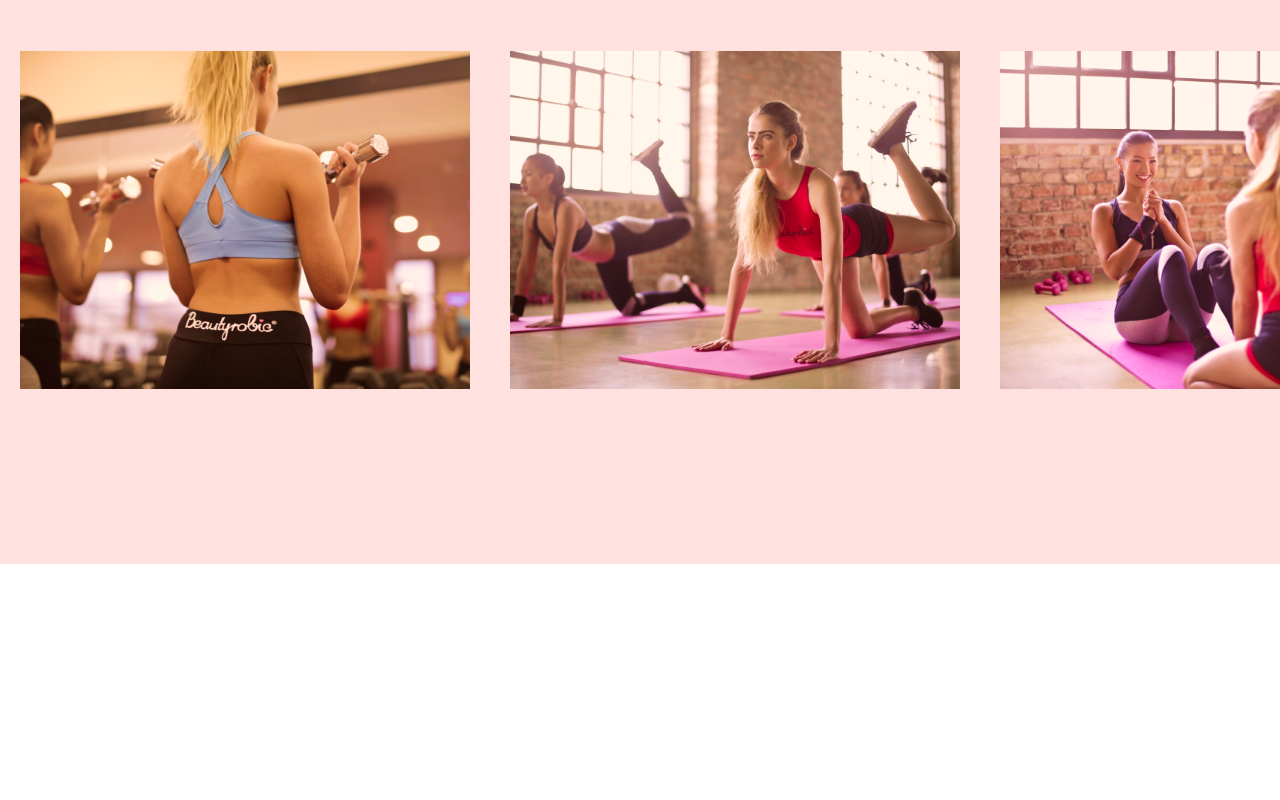
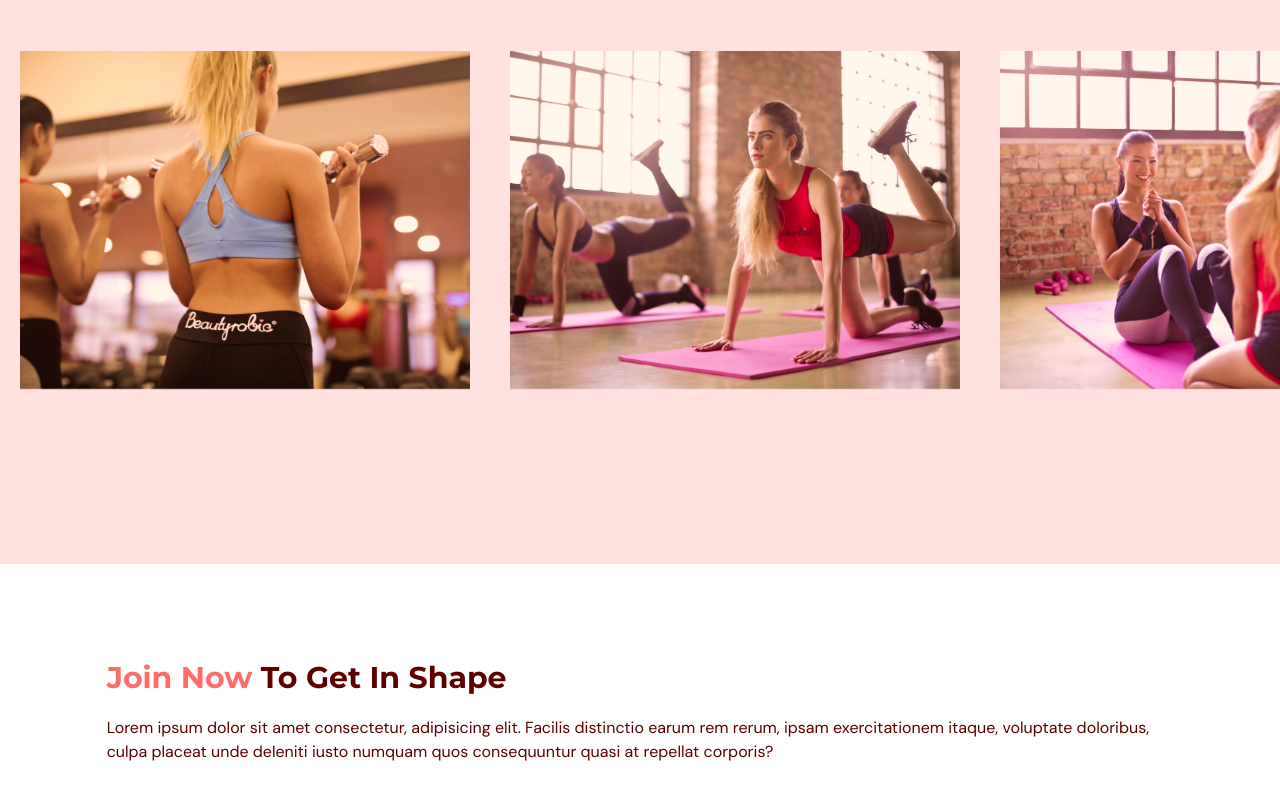
Before and after one commit to pulsar1812/react-ts-gym, a React (Vite) app: page / in a window 1280 px wide. Shown: the part 2482-3282 px from the top of the page. Before the commit the page ends 3046 px from the top, so only its background shows below. Built offline with nearby package versions, Linux system fonts and the light colour scheme.

Commit message:
Add input form

```diff
--- a/package.json
+++ b/package.json
@@ -13,7 +13,8 @@
     "framer-motion": "^6.2.8",
     "react": "^18.2.0",
     "react-anchor-link-smooth-scroll": "^1.0.12",
-    "react-dom": "^18.2.0"
+    "react-dom": "^18.2.0",
+    "react-hook-form": "^7.43.1"
   },
   "devDependencies": {
     "@types/node": "^18.11.18",
--- a/src/App.tsx
+++ b/src/App.tsx
@@ -5,6 +5,7 @@ import Navbar from "@/scenes/navbar";
 import Home from "@/scenes/home";
 import Benefits from "./scenes/benefits";
 import OurClasses from "./scenes/our-classes";
+import Contact from "./scenes/contact";
 
 export default function App() {
   const [selectedPage, setSelectedPage] = useState<SelectedPage>(
@@ -36,6 +37,7 @@ export default function App() {
       <Home setSelectedPage={setSelectedPage} />
       <Benefits setSelectedPage={setSelectedPage} />
       <OurClasses setSelectedPage={setSelectedPage} />
+      <Contact setSelectedPage={setSelectedPage} />
     </div>
   );
 }
--- /dev/null
+++ b/src/scenes/contact/index.tsx
@@ -0,0 +1,80 @@
+import { motion } from "framer-motion";
+import { useForm } from "react-hook-form";
+
+import { SelectedPage } from "@/shared/types";
+import ContactUsPageGraphic from "@/assets/ContactUsPageGraphic.png";
+import HeaderText from "@/shared/HeaderText";
+
+type Props = {
+  setSelectedPage: (value: SelectedPage) => void;
+};
+
+export default function Contact({ setSelectedPage }: Props) {
+  const {
+    register,
+    trigger,
+    formState: { errors },
+  } = useForm();
+
+  const handleSubmit = async (e: any) => {
+    const isValid = await trigger();
+
+    if (!isValid) {
+      e.preventDefault();
+    }
+  };
+
+  return (
+    <section id="contact" className="mx-auto w-5/6 pt-24 pb-32">
+      <motion.div
+        onViewportEnter={() => setSelectedPage(SelectedPage.ContactUs)}
+      >
+        {/* Header */}
+        <motion.div
+          initial="hidden"
+          whileInView="visible"
+          viewport={{ once: true, amount: 0.5 }}
+          transition={{ duration: 0.5 }}
+          variants={{
+            hidden: { opacity: 0, x: -50 },
+            visible: { opacity: 1, x: 0 },
+          }}
+        >
+          <HeaderText>
+            <span className="text-primary-500">Join Now</span> To Get In Shape
+          </HeaderText>
+          <p className="my-5">
+            Lorem ipsum dolor sit amet consectetur, adipisicing elit. Facilis
+            distinctio earum rem rerum, ipsam exercitationem itaque, voluptate
+            doloribus, culpa placeat unde deleniti iusto numquam quos
+            consequuntur quasi at repellat corporis?
+          </p>
+        </motion.div>
+
+        {/* Form and Image */}
+        <div className="mt-10 justify-between gap-8 md:flex">
+          <motion.div
+            initial="hidden"
+            whileInView="visible"
+            viewport={{ once: true, amount: 0.5 }}
+            transition={{ duration: 0.5 }}
+            variants={{
+              hidden: { opacity: 0, y: 50 },
+              visible: { opacity: 1, y: 0 },
+            }}
+            className="mt-10 basis-3/5 md:mt-0"
+          >
+            <form
+              method="POST"
+              action="https://formsubmit.co/"
+              target="_blank"
+              onSubmit={handleSubmit}
+            >
+              <input />
+            </form>
+          </motion.div>
+        </div>
+      </motion.div>
+    </section>
+  );
+}
--- a/src/scenes/our-classes/OurClass.tsx
+++ b/src/scenes/our-classes/OurClass.tsx
@@ -5,7 +5,7 @@ type Props = {
 };
 
 export default function OurClass({ name, description, image }: Props) {
-  const overlayStyles = `p-5 absolute z-30 flex h-[380px] w-[450px]
+  const overlayStyles = `p-5 absolute z-30 flex h-[340px] w-[450px]
   flex-col items-center justify-center whitespace-normal bg-primary-500
   text-center text-white opacity-0 transition duration-500 hover:opacity-90`;
 
```
Also changed, not shown: 1 other file (tests, documents, lock files or other folders).
